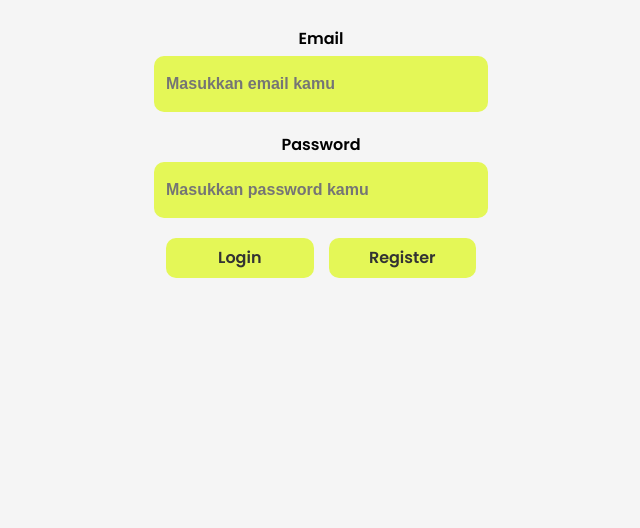
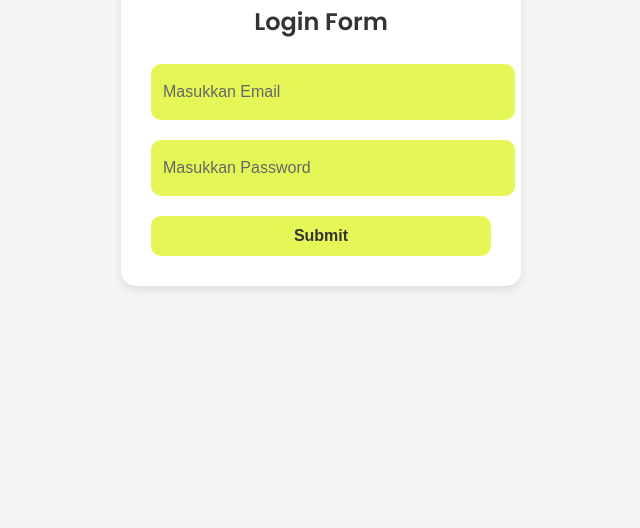
Before and after one commit to Drazretzz/dzPage, a plain HTML site: page index.html in a window 1280 px wide. Shown: the part 288-816 px from the top of the page, without its empty margins (319-959 px from the left). Drawn offline with nearby package versions, Linux system fonts and the light colour scheme.

Commit message:
Update index.html

```diff
--- a/index.html
+++ b/index.html
@@ -3,157 +3,83 @@
 <head>
   <meta charset="UTF-8">
   <meta name="viewport" content="width=device-width, initial-scale=1.0">
-  <title>MobileApp</title>
+  <title>Form Login</title>
 
-  <!-- Font dan CSS -->
-  <link href="https://fonts.googleapis.com/css2?family=Poppins:wght@400;500;600;700&display=swap" rel="stylesheet">
-  <link rel="stylesheet" href="style.css">
+  <!-- Font -->
+  <link href="https://fonts.googleapis.com/css2?family=Poppins:wght@400;600&display=swap" rel="stylesheet">
 
+  <!-- Style -->
   <style>
     body {
       font-family: 'Poppins', sans-serif;
       background-color: #f5f5f5;
       height: 100vh;
       display: flex;
-      flex-direction: column;
       justify-content: center;
       align-items: center;
-      margin: 0;
     }
 
-    .Atasan {
-      font-size: 26px;
-      font-weight: 700;
-      margin-bottom: 40px;
+    .form-container {
+      background: white;
+      padding: 30px;
+      border-radius: 15px;
+      box-shadow: 0 4px 10px rgba(0,0,0,0.1);
+      text-align: center;
+      width: 340px;
     }
 
-    .jinput, .jinput2 {
+    h2 {
+      margin-bottom: 25px;
       font-weight: 600;
-      margin-bottom: 5px;
+      color: #333;
     }
 
-    .input-wrapper, .input-wrapper2 {
+    input {
+      width: 100%;
+      height: 40px;
+      border: none;
+      border-radius: 10px;
+      background-color: #E4F757;
+      font-size: 16px;
+      font-weight: 600;
+      padding: 8px 12px;
       margin-bottom: 20px;
+      outline: none;
+      color: #333;
     }
 
-    input[type="text"], input[type="password"], input[type="email"] {
-      width: 310px;
+    input::placeholder {
+      color: #666;
+      font-weight: 400;
+    }
+
+    button {
+      width: 100%;
       height: 40px;
       background-color: #E4F757;
       border: none;
       border-radius: 10px;
-      padding: 8px 12px;
       font-size: 16px;
       font-weight: 600;
-      outline: none;
+      cursor: pointer;
+      transition: all 0.3s ease;
       color: #333;
     }
 
-    .button-row {
-      display: flex;
-      justify-content: center;
-      align-items: center;
-      gap: 15px;
-    }
-
-    .btn {
-      width: 147.5px;
-      height: 40px;
-      background-color: #E4F757;
-      border: none;
-      border-radius: 10px;
-      font-family: 'Poppins', sans-serif;
-      font-weight: 600;
-      font-size: 16px;
-      color: #333;
-      cursor: pointer;
-      transition: all 0.3s ease;
-    }
-
-    .btn:hover {
-      background-color: #d4e04d;
-      transform: scale(1.03);
+    button:hover {
+      background-color: #d6e24b;
+      transform: scale(1.02);
     }
   </style>
 </head>
 <body>
 
-  <div class="Atasan">MobileApp</div>
-
-  <div class="jinput">Email</div>
-  <div class="input-wrapper">
-    <input type="email" id="email" placeholder="Masukkan email kamu">
+  <div class="form-container">
+    <h2>Login Form</h2>
+    <input type="email" id="email" placeholder="Masukkan Email">
+    <input type="password" id="password" placeholder="Masukkan Password">
+    <button id="submitBtn">Submit</button>
   </div>
 
-  <div class="jinput2">Password</div>
-  <div class="input-wrapper2">
-    <input type="password" id="password" placeholder="Masukkan password kamu">
-  </div>
-
-  <div class="button-row">
-    <button class="btn" id="loginBtn">Login</button>
-    <button class="btn" id="registerBtn">Register</button>
-  </div>
-
-  <!-- Supabase JS -->
-  <script src="https://unpkg.com/@supabase/supabase-js@2"></script>
-
-  <script>
-    // ⚙️ GANTI DENGAN DATA PROJECT KAMU SENDIRI DARI SUPABASE
-    const SUPABASE_URL = "https://fxybirrqiyvdutxtiaal.supabase.co"; // ganti dengan URL project kamu
-    const SUPABASE_KEY = "eyJhbGciOiJIUzI1NiIsInR5cCI6IkpXVCJ9.eyJpc3MiOiJzdXBhYmFzZSIsInJlZiI6ImZ4eWJpcnJxaXl2ZHV0eHRpYWFsIiwicm9sZSI6ImFub24iLCJpYXQiOjE3NTg5ODI3OTAsImV4cCI6MjA3NDU1ODc5MH0.nhSqSY_nur_7NdHPsI3n9rNLK4bx_m0EWaN__8Z_svQ"; // ganti dengan anon key kamu
-
-    const supabase = window.supabase.createClient(SUPABASE_URL, SUPABASE_KEY);
-
-    // Tombol Register → simpan ke tabel "Login"
-    document.getElementById('registerBtn').addEventListener('click', async () => {
-      const email = document.getElementById('email').value;
-      const password = document.getElementById('password').value;
-
-      if (!email || !password) {
-        alert("❗ Harap isi semua kolom!");
-        return;
-      }
-
-      const { data, error } = await supabase
-        .from('Login') // nama tabel kamu
-        .insert([{ Email: email, Password: password }]);
-
-      if (error) {
-        console.error(error);
-        alert("❌ Gagal menyimpan data ke Supabase!");
-      } else {
-        alert("✅ Data berhasil disimpan!");
-        document.getElementById('email').value = "";
-        document.getElementById('password').value = "";
-      }
-    });
-
-    // Tombol Login → cek apakah email & password ada di database
-    document.getElementById('loginBtn').addEventListener('click', async () => {
-      const email = document.getElementById('email').value;
-      const password = document.getElementById('password').value;
-
-      if (!email || !password) {
-        alert("❗ Harap isi semua kolom!");
-        return;
-      }
-
-      const { data, error } = await supabase
-        .from('Login')
-        .select('*')
-        .eq('Email', email)
-        .eq('Password', password);
-
-      if (error) {
-        console.error(error);
-        alert("❌ Terjadi kesalahan saat login.");
-      } else if (data.length > 0) {
-        alert("✅ Login berhasil! Selamat datang, " + data[0].Email);
-      } else {
-        alert("❌ Email atau Password salah!");
-      }
-    });
-  </script>
 </body>
 </html>
```
